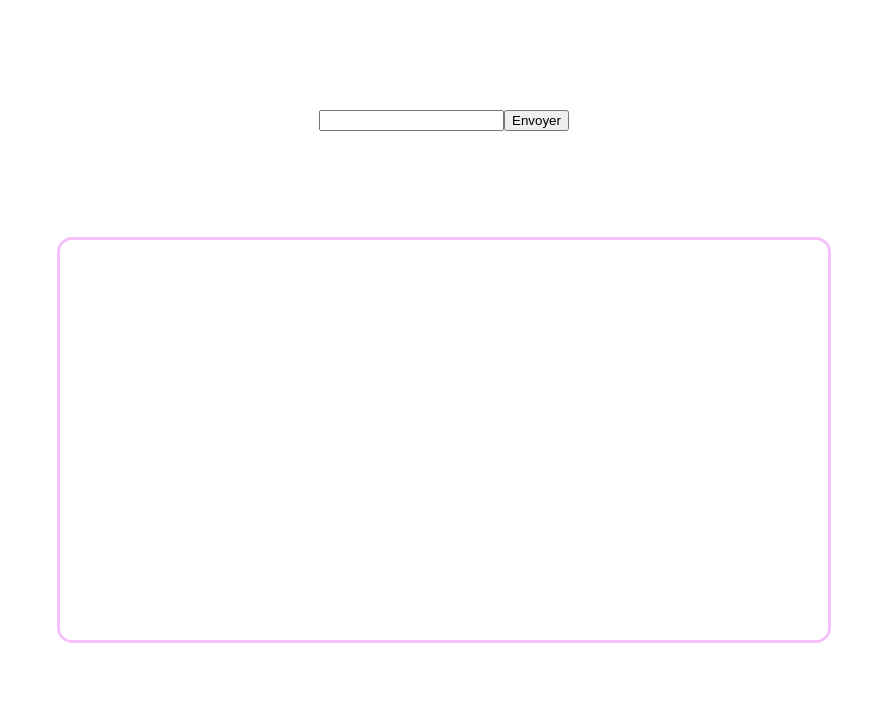
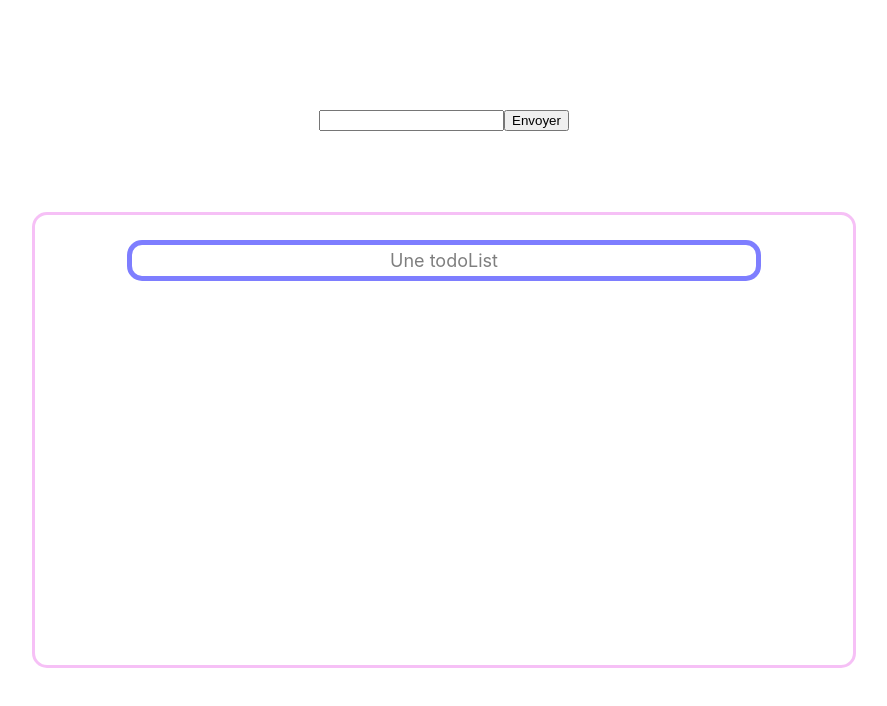
Before and after one commit to axelehrlich59/todoReactHooks, a React (Create React App) app: page / in a window 1280 px wide. Shown: the top 706 px of the page, without its empty margins (196-1083 px from the left). Built offline with nearby package versions, Linux system fonts and the light colour scheme.

Commit message:
add todo with button & styling properties

```diff
--- a/src/App.css
+++ b/src/App.css
@@ -54,11 +54,31 @@
 }
 
 .main_container_received {
-  justify-content: center;
   width: 60%;
   height: 100%;
   opacity: 0.5;
   border: violet 3px solid;
   border-radius: 15px;
   color: rgb(29, 28, 28);
+  align-items: center;
+  padding: 25px;
 }
+
+.test {
+  display: flex;
+  flex-direction: column;
+  align-items: center;
+  height: 100%;
+  overflow: auto;
+}
+
+.container_received {
+  color: black;
+  padding: 5px;
+  margin-bottom: 10px;
+  font-size: large;
+  width: 80%;
+  align-items: center;
+  border: blue 5px solid;
+  border-radius: 15px;
+}
--- a/src/App.js
+++ b/src/App.js
@@ -2,8 +2,8 @@ import { useState } from 'react';
 import './App.css';
 
 const App = () => {
+  const initialValue = ['Une todoList']
 
-  const initialValue = []
   const [value, setValue] = useState('')
   const [todo, setTodo] = useState(initialValue)
 
@@ -12,7 +12,7 @@ const App = () => {
   }
 
   const onclickSendValue = () => {
-    value.push(initialValue)
+    setTodo([...todo, value])
   }
 
 
@@ -27,11 +27,11 @@ const App = () => {
 
     <div className='main_main_container'>
       <div className='main_container_received'>
-        {todo.map((todoItem) => {
-          return <div key={todoItem} className='container_received'>{todoItem}</div>
-        })
-
-        }
+        <div className='test'>
+          {todo.map((todoItem) => {
+            return <div key={todoItem} className='container_received'>{todoItem}</div>
+          })}
+        </div>
 
       </div>
     </div>
```
